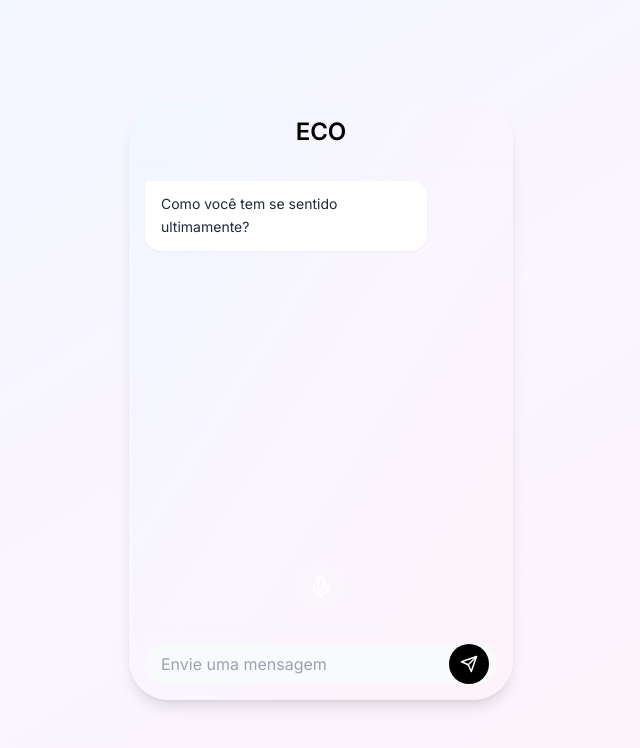
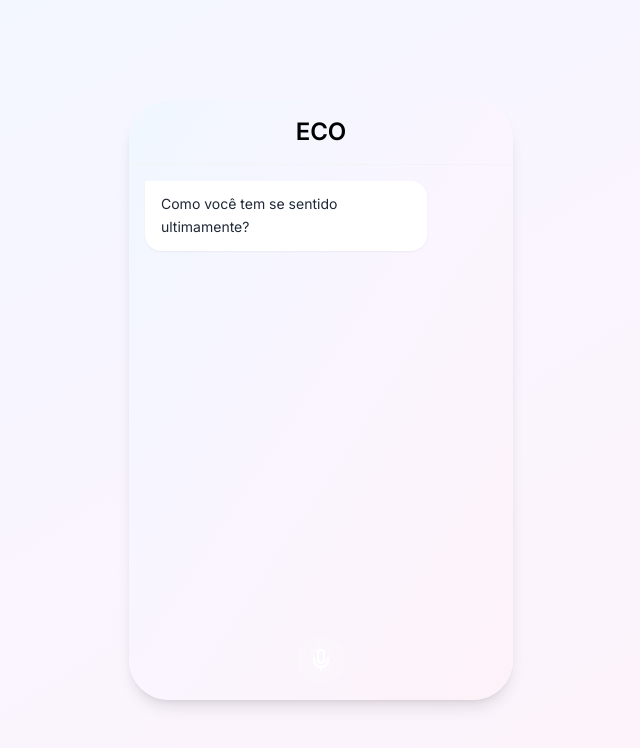
Before and after one commit to Bigajax/eco555, a React (Vite) app: page /login in a window 1280 px wide. Both pictures are taken after typing "name@example.com", "Sample123" into the empty fields and a click on the button "Entrar". Shown: the top 748 px of the page, without its empty margins (319-959 px from the left). Built offline with nearby package versions, Linux system fonts and the light colour scheme.

Commit message:
Update ChatPage.tsx

```diff
--- a/src/pages/ChatPage.tsx
+++ b/src/pages/ChatPage.tsx
@@ -40,19 +40,19 @@ const ChatPage: React.FC = () => {
 
     try {
       // COMENTE A LINHA ABAIXO PARA TESTAR SE O ERRO PERSISTE
-      const response = await axios.post('http://localhost:3001/api/chat', { mensagem: text });
+      // const response = await axios.post('http://localhost:3001/api/chat', { mensagem: text });
       setIsLoading(false);
 
-      if (response.data.resposta) {
-        const ecoResponseMessage: Message = {
-          id: Date.now().toString(),
-          text: response.data.resposta,
-          sender: 'eco',
-        };
-        setMessages((prev) => [...prev, ecoResponseMessage]);
-      } else {
-        setError('Resposta da IA inválida.');
-      }
+      // if (response.data.resposta) {
+      //   const ecoResponseMessage: Message = {
+      //     id: Date.now().toString(),
+      //     text: response.data.resposta,
+      //     sender: 'eco',
+      //   };
+      //   setMessages((prev) => [...prev, ecoResponseMessage]);
+      // } else {
+      //   setError('Resposta da IA inválida.');
+      // }
     } catch (error: any) {
       setIsLoading(false);
       console.error('Erro ao enviar mensagem para o backend:', error.response?.data?.error || error.message);
@@ -70,6 +70,7 @@ const ChatPage: React.FC = () => {
         <Header title="ECO" showBackButton={false} />
 
         <div className="flex-1 overflow-y-auto p-4">
+          {/* COMENTE A LINHA ABAIXO PARA TESTAR */}
           {messages.map((message) => (
             <ChatMessage key={message.id} message={message} />
           ))}
@@ -89,7 +90,8 @@ const ChatPage: React.FC = () => {
           </motion.button>
         </div>
 
-        <ChatInput onSendMessage={handleSendMessage} />
+        {/* COMENTE A LINHA ABAIXO PARA TESTAR */}
+        {/* <ChatInput onSendMessage={handleSendMessage} /> */}
       </div>
     </PhoneFrame>
   );
```
